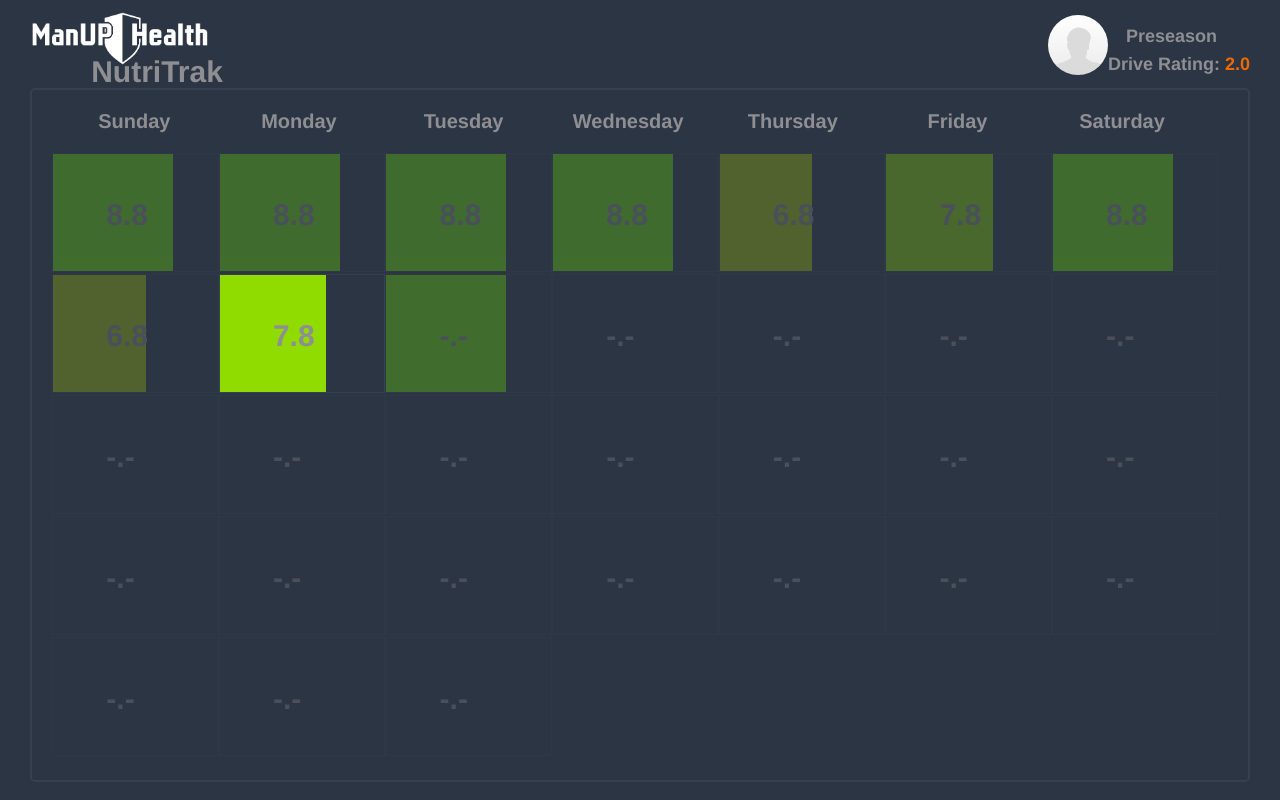
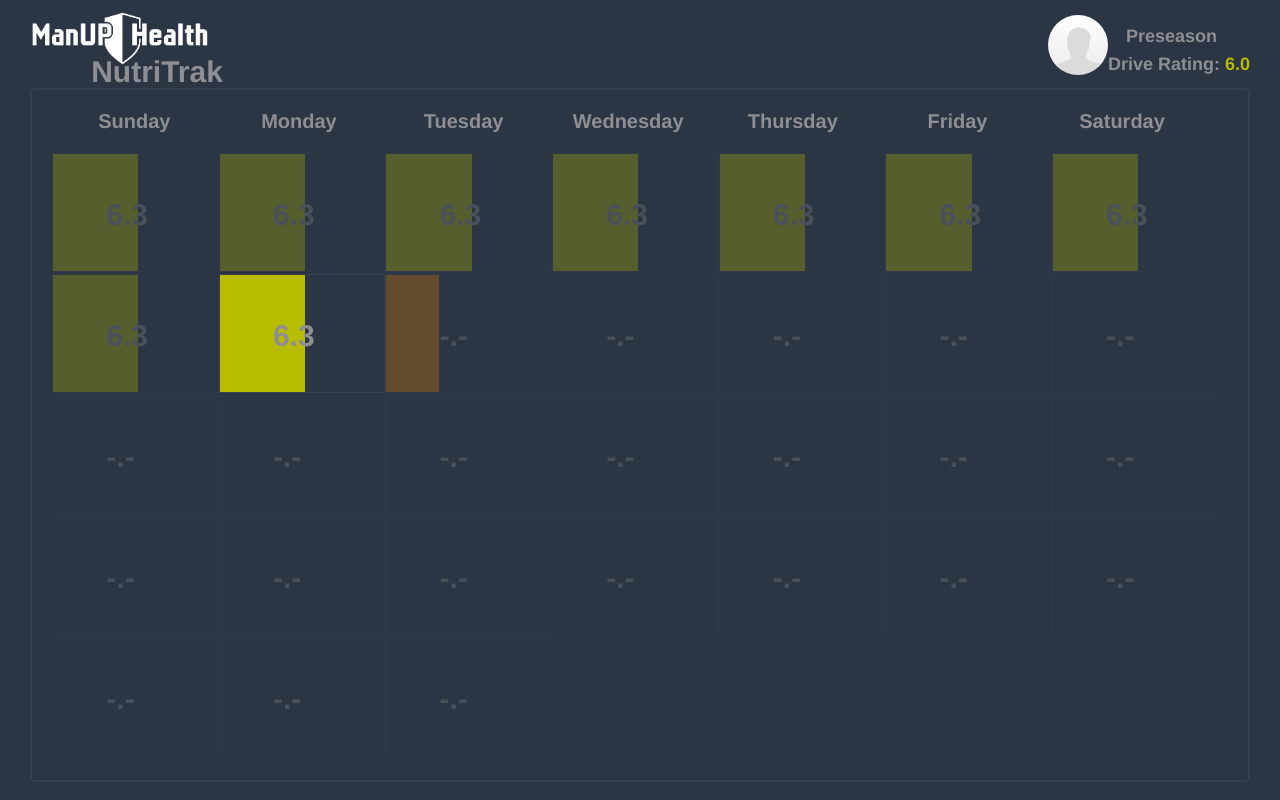
Before and after one commit to innerexception/nutriTrak, a React app: page / in a window 1280 px wide. Shown: the top 800 px of the page. Built offline with nearby package versions, Linux system fonts and the light colour scheme.

Commit message:
fix color scales

```diff
--- a/src/components/Constants.js
+++ b/src/components/Constants.js
@@ -4,8 +4,10 @@ export default {
             { day: 1, month: 3, year: 2016, rating: 8.8, protein: 3, veg: 7, drink: 6, fats: 2, carbs: 5,
                 meals: [
                     [{type: 'protein', count: 1, hours: 6}, {type: 'drink', count: 1}, {type: 'veg', count: 3}, {type: 'fats', count: 1}],
-                    [{type: 'fats', count: 1, hours: 11}, {type: 'drink', count: 1}],
-                    [{type: 'drink', count: 1, hours: 16}, {type: 'carbs', count: 3}, {type: 'protein', count: 2}]
+                    [{type: 'fats', count: 1, hours: 11}, {type: 'drink', count: 1}, {type: 'protein', count: 1, hours: 11}],
+                    [{type: 'fats', count: 1, hours: 13}, {type: 'drink', count: 1}, {type: 'protein', count: 1, hours: 11}],
+                    [{type: 'drink', count: 1, hours: 16}, {type: 'carbs', count: 3}, {type: 'protein', count: 2}],
+                    [{type: 'fats', count: 1, hours: 20}, {type: 'drink', count: 1}, {type: 'protein', count: 1, hours: 11}]
                 ]
             },
             { day: 2, month: 3, year: 2016, rating: 8.8, protein: 3, veg: 7, drink: 6, fats: 2, carbs: 5,
@@ -64,7 +66,7 @@ export default {
                     [{type: 'drink', count: 1, hours: 12}, {type: 'carbs', count: 3}, {type: 'protein', count: 2}]
                 ]
             },
-            { day: 10, month: 3, year: 2016, rating: 8.8, protein: 3, veg: 4, drink: 3, fats: 2, carbs: 3,
+            { day: 10, month: 3, year: 2016, rating: 8.8, protein: 3, veg: 3, drink: 3, fats: 2, carbs: 3,
                 meals: [
                     [{type: 'protein', count: 1, hours: 6}, {type: 'drink', count: 1}, {type: 'veg', count: 4}, {type: 'fats', count: 1}],
                     [{type: 'fats', count: 1, hours: 11}, {type: 'drink', count: 1}],
--- a/src/components/Util.js
+++ b/src/components/Util.js
@@ -2,5 +2,5 @@ import Constants from './Constants.js';
 import chroma from 'chroma-js';
 
 export const getColorFromRating = (rating) => {
-    return chroma.mix('#ff0000', '#00ff00', rating/10, 'lab').rgba()
+    return rating ? chroma.mix('#ff0000','#00ff00', parseInt(rating.toFixed(1))/10, 'lab').rgba() : null;
 };
--- a/src/components/nutritionDay/Day.jsx
+++ b/src/components/nutritionDay/Day.jsx
@@ -3,19 +3,18 @@ import './Day.css'
 import { getMealRating, getMealDetails } from '../nutritionMeal/Meal.jsx';
 import Constants from '../Constants.js';
 
-export const getNutritionDayView = (nutritionDay, activeView, showMealDetails, onAddMealClicked, onGotoCalendarClicked, onShowMealDetails) => {
+export const getNutritionDayView = (nutritionDay, activeView, showMealDetails, onAddMealClicked, onGotoCalendarClicked) => {
     let previousMealValues = 0;
+    let totalWidth = (getDayRating(nutritionDay)/10)-0.17;
     return (
         <div className='nutrition-day-view'>
             <div className='nutrition-day-left'>
                 { nutritionDay.meals.map((meal) => {
                     let leftPadding = previousMealValues;
-                    previousMealValues+=getMealRating(meal);
-                    return <div className='nutrition-meal' onClick={()=>onShowMealDetails(meal)}
-                                style={{width: getMealRating(meal)+'%', marginLeft: (leftPadding)+'%', marginTop: ((meal[0].hours/24)*8)+'%'}}>
-                                <div className={'nutrition-meal-detail '+(showMealDetails && showMealDetails === meal ? 'in' : 'out')}>
+                    previousMealValues+=getMealRating(meal)*totalWidth;
+                    return <div className='nutrition-meal' style={{width: (getMealRating(meal)*totalWidth)+'%', marginLeft: (leftPadding)+'%', marginTop: ((meal[0].hours/24)*7.3)+'%'}}>
+                                <div className='nutrition-meal-detail'>
                                     { getMealDetails(meal) }
-                                    <div className='down-arrow'></div>
                                 </div>
                             </div>
                 }) }
@@ -51,10 +50,12 @@ export const getDayDetails = (day) =>
         Today so far:
         { Object.keys(Constants.dailyTargets).map((type) => {
             let difference = day[type] - Constants.dailyTargets[type];
-            if(difference > 0 && (type === 'veg' || type === 'drink')) difference = '+'+difference;
-            if(difference < 0 && (type !== 'veg' || type!=='drink')) difference = ''+difference;
+            let color = 'green';
+            if(difference > 0 && (type !== 'veg' && type !== 'drink')) color = 'red';
+            if(difference < 0) color = 'red';
+            if(difference > 0) difference = '+'+difference;
             return <div>{type}: {day[type]} / {Constants.dailyTargets[type]} {difference !== 0 ?
-                        <span style={{color: difference > 0 ? 'green':'red'}}>({difference})</span> :
+                        <span style={{color: color}}>({difference})</span> :
                         <span className='checkmark inline'></span>}
                    </div>
         })}
--- a/src/components/nutritionMonth/Month.jsx
+++ b/src/components/nutritionMonth/Month.jsx
@@ -15,11 +15,11 @@ export const getNutritionCalendarView = (nutritionMonth, nutritionSelectedDay, a
                 {nutritionDay.day === (nutritionSelectedDay && nutritionSelectedDay.day) ? getNutritionDayView(nutritionDay, activeView, showMealDetails, onAddMealClicked, onGotoCalendarClicked) : null }
                 {nutritionDay.day <= new Date().getDate() ?
                     <div className='nutrition-day-bar' onClick={nutritionDay.day === (nutritionSelectedDay && nutritionSelectedDay.day) ? ()=> onShowDayDetails(nutritionDay) : ()=>onDayClicked(nutritionDay)}>
-                        <div className='nutrition-day-bar-bar' style={{width: (nutritionDay.rating*10)+'%', background: 'rgba('+getColorFromRating(nutritionDay.rating)+')'}}></div>
-                        <div className='nutrition-day-bar-rating'>{nutritionDay.rating.toFixed(1)}</div>
+                        <div className='nutrition-day-bar-bar' style={{width: (getDayRating(nutritionDay)*10)+'%', background: 'rgba('+getColorFromRating(getDayRating(nutritionDay))+')'}}></div>
+                        <div className='nutrition-day-bar-rating'>{getDayRating(nutritionDay).toFixed(1)}</div>
                     </div> :
                     <div className='nutrition-day-bar'>
-                        <div className='nutrition-day-bar-bar' style={{width: (nutritionDay.rating*10)+'%', background: 'rgba('+getColorFromRating(nutritionDay.rating)+')'}}></div>
+                        <div className='nutrition-day-bar-bar' style={{width: (getDayRating(nutritionDay)*10)+'%', background: 'rgba('+getColorFromRating(getDayRating(nutritionDay))+')'}}></div>
                         <div className='nutrition-day-bar-rating'>-.-</div>
                     </div>
                 }
@@ -52,5 +52,5 @@ export const getMonthScore = (month) => {
             monthRating+=dayRateing;
         }
     });
-    return (monthRating/month.length).toFixed(1);
+    return monthRating/activeDays;
 };
--- a/src/components/uiManager/UIManager.jsx
+++ b/src/components/uiManager/UIManager.jsx
@@ -27,7 +27,7 @@ class UIManager extends React.Component {
                         </div>
                         <span style={{verticalAlign: 'bottom'}}>Drive Rating: </span>
                         { this.props.viewState.nutritionMonth ?
-                            <span style={{verticalAlign:'bottom', color: 'rgba('+getColorFromRating(getMonthScore(this.props.viewState.nutritionMonth))+')'}}>{getMonthScore(this.props.viewState.nutritionMonth)}</span> : null}
+                            <span style={{verticalAlign:'bottom', color: 'rgba('+getColorFromRating(getMonthScore(this.props.viewState.nutritionMonth))+')'}}>{getMonthScore(this.props.viewState.nutritionMonth).toFixed(1)}</span> : null}
                     </div>
                     <div className={'month-details-popup '+(this.props.viewState.showMonthDetails ? 'in' : 'out')}>
                         { getMonthReport(this.props.viewState.nutritionMonth)}
```
Also changed, not shown: src/build/bundle.js, 1 other file (tests, documents, lock files or other folders).
